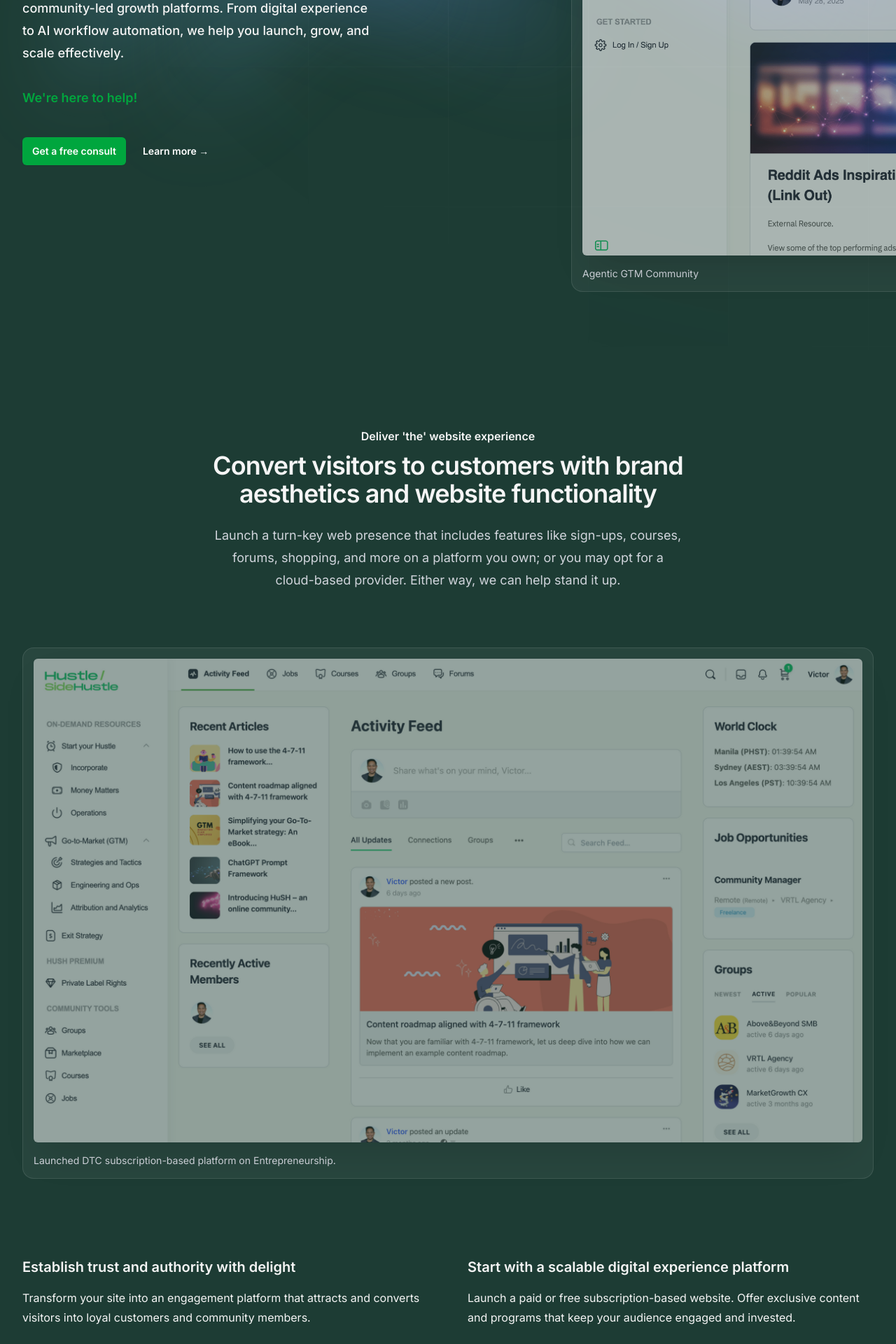
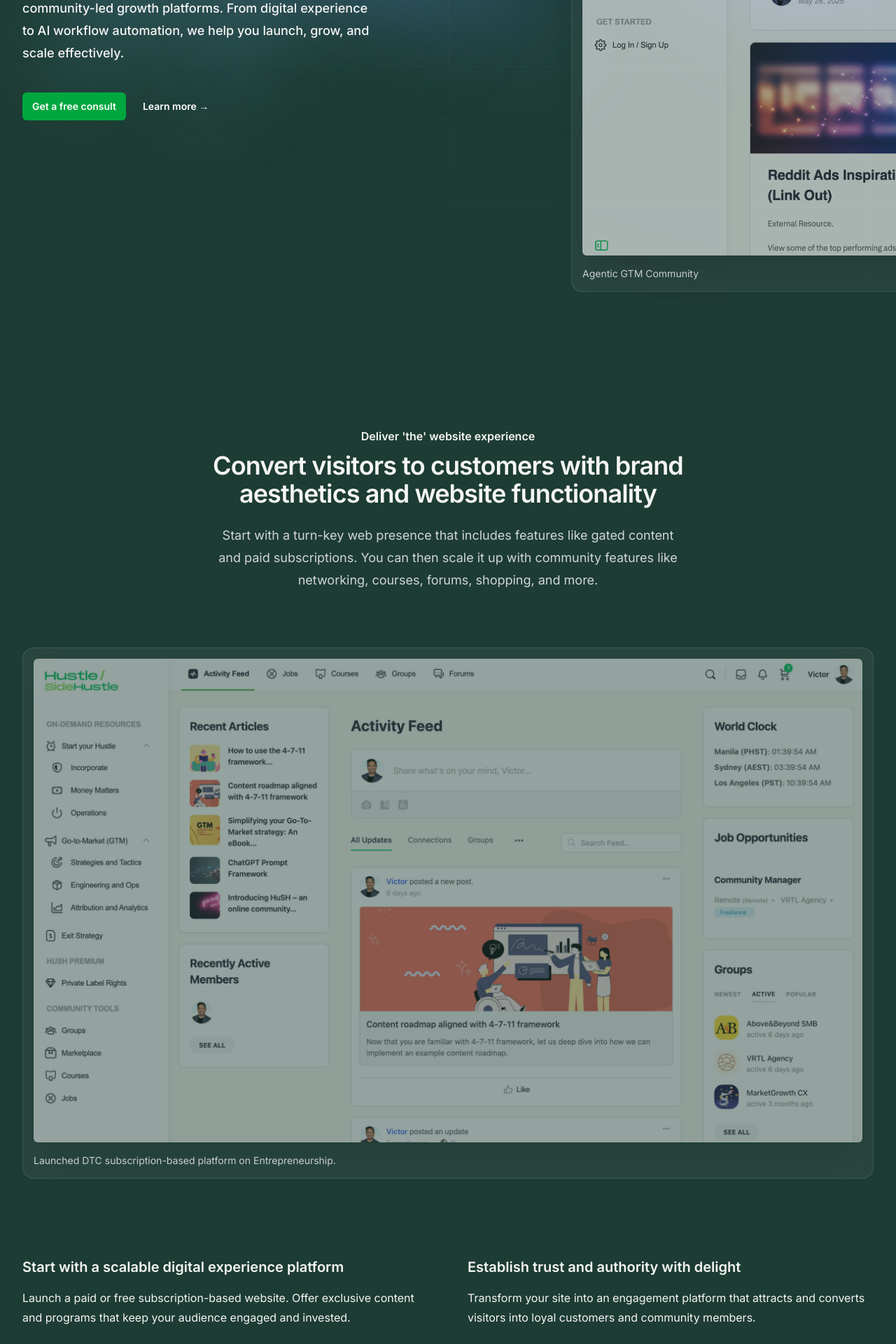
Before and after one commit to growthUx/mgio, a Next.js app: page / in a window 1280 px wide. Shown: the part 520-2440 px from the top of the page at 70% size. Built offline with nearby package versions, Linux system fonts and the light colour scheme.

Commit message:
Update page.jsx

```diff
--- a/src/app/page.jsx
+++ b/src/app/page.jsx
@@ -293,7 +293,8 @@ export default function HomePage() {
                 </a>
               </div> */}
               <h1 className="font-funnel-display text-4xl font-semibold tracking-tight text-[#F5F5F5] sm:text-6xl">We are the technical partner for founders and GTM teams</h1>
-              <p className="mt-8 text-md max-w-xl mx-auto font-medium text-pretty text-[#F5F5F5] sm:text-lg/8 sm:mx-0">Augment your team with our expertise in building agent- and community-led growth platforms. From digital experience to AI workflow automation, we help you launch, grow, and scale effectively. <br className="block sm:hidden" /><div className="mt-8 font-semibold text-[#00a63e]">We&apos;re here to help!</div></p>
+              <p className="mt-8 text-md max-w-xl mx-auto font-medium text-pretty text-[#F5F5F5] sm:text-lg/8 sm:mx-0">Augment your team with our expertise in building agent- and community-led growth platforms. From digital experience to AI workflow automation, we help you launch, grow, and scale effectively.</p>
+              {/* <p className="mt-8 font-semibold text-[#00a63e]">We&apos;re here to help!</p> */}
               <div className="mt-10 flex items-center gap-x-6">
                 <a
                   href="mailto:victor@marketgrowth.io"
@@ -328,7 +329,7 @@ export default function HomePage() {
             Convert visitors to customers with brand aesthetics and website functionality
             </p>
             <p className="mt-6 max-w-2xl  mx-auto text-lg/8 text-gray-300">
-              Launch a turn-key web presence that includes features like sign-ups, courses, forums, shopping, and more on a platform you own; or you may opt for a cloud-based provider. Either way, we can help stand it up.
+              Start with a turn-key web presence that includes features like gated content and paid subscriptions. You can then scale it up with community features like networking, courses, forums, shopping, and more.
             </p>
           </div>
         </div>
@@ -350,17 +351,17 @@ export default function HomePage() {
           <div className="md:mx-auto max-w-3xl lg:mx-0 lg:max-w-none">
             <div className="grid max-w-2xl grid-cols-1 gap-14 text-base/7 text-[#f5f5f5] lg:max-w-none lg:grid-cols-2">
               <div>
+                  <div className="mb-8">
+                    <h3 className="text-xl font-semibold mb-4">Start with a scalable digital experience platform</h3>
+                    <p>
+                    Launch a paid or free subscription-based website. Offer exclusive content and programs that keep your audience engaged and invested.
+                    </p>
+                </div>
+              </div>
+              <div>
                 <div className="mb-8">
                   <h3 className="text-xl font-semibold mb-4">Establish trust and authority with delight </h3>
                   <p>Transform your site into an engagement platform that attracts and converts visitors into loyal customers and community members.
-                  </p>
-                </div>
-              </div>
-              <div>
-                  <div className="mb-8">
-                  <h3 className="text-xl font-semibold mb-4">Start with a scalable digital experience platform</h3>
-                  <p>
-                  Launch a paid or free subscription-based website. Offer exclusive content and programs that keep your audience engaged and invested.
                   </p>
                 </div>
               </div>
@@ -391,7 +392,7 @@ export default function HomePage() {
             <div className="mx-auto max-w-4xl sm:text-center">
               <h2 className="text-base/7 font-semibold text-[#f5f5f5]">Scale your business with AI agents</h2>
               <p className="mt-2 text-2xl font-semibold tracking-tight text-pretty text-[#f5f5f5] sm:text-4xl sm:text-balance">
-              Accelerate your go-to-market and sales motion with automated workflows
+              Automate your go-to-market and sales motion with AI agents
               </p>
               <p className="mt-6 max-w-2xl mx-auto text-lg/8 text-gray-300">
                 We can set up your workflow automation tools like n8n within your own servers or use cloud services.
@@ -418,9 +419,8 @@ export default function HomePage() {
             <div className="grid max-w-2xl grid-cols-1 gap-14 text-base/7 text-[#f5f5f5] lg:max-w-none lg:grid-cols-2">
               <div>
                 <div className="mb-8">
-                  <h3 className="text-xl font-semibold mb-4">Automate GTM and sales workflows with AI agents</h3>
-                  <p>
-                    After launching your platform, we implement AI-powered agents that automate key parts of your go-to-market and sales operations. From qualifying leads to delivering personalized follow-ups, these automations free up your time and increase your ability to scale efficiently. The result is a leaner, smarter system that works for you around the clock.
+                  <h3 className="text-xl font-semibold mb-4">Automate key parts of your GTM and sales ops</h3>
+                  <p>From qualifying leads to delivering personalized follow-ups, these automations free up your time and increase your ability to scale efficiently. The result is a leaner, smarter system that works for you around the clock.
                   </p>
                 </div>
               </div>
@@ -428,7 +428,7 @@ export default function HomePage() {
                 <div className="mb-8">
                   <h3 className="text-xl font-semibold mb-4">Grow with a system designed for long-term success</h3>
                   <p>
-                  Our approach combines strong platform design with intelligent automation to give your business the tools it needs to grow predictably. We do not just build websites — we build ecosystems that drive revenue and engagement. With ongoing support and optimization, you will have a system that grows with you, backed by data and strategy that delivers results.
+                   Build a digital experience ecosystem that drive revenue and engagement. With ongoing support and optimization, you will have a system that grows with you, backed by data and strategy that delivers results.
                   </p>
                 </div>
               </div>
```
